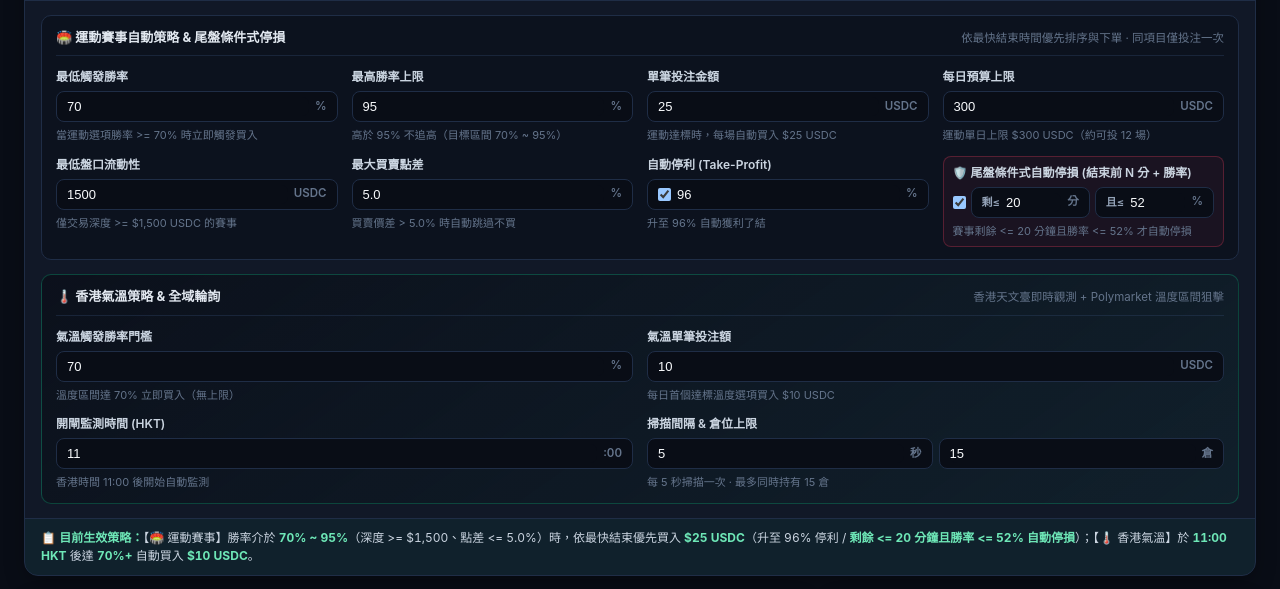
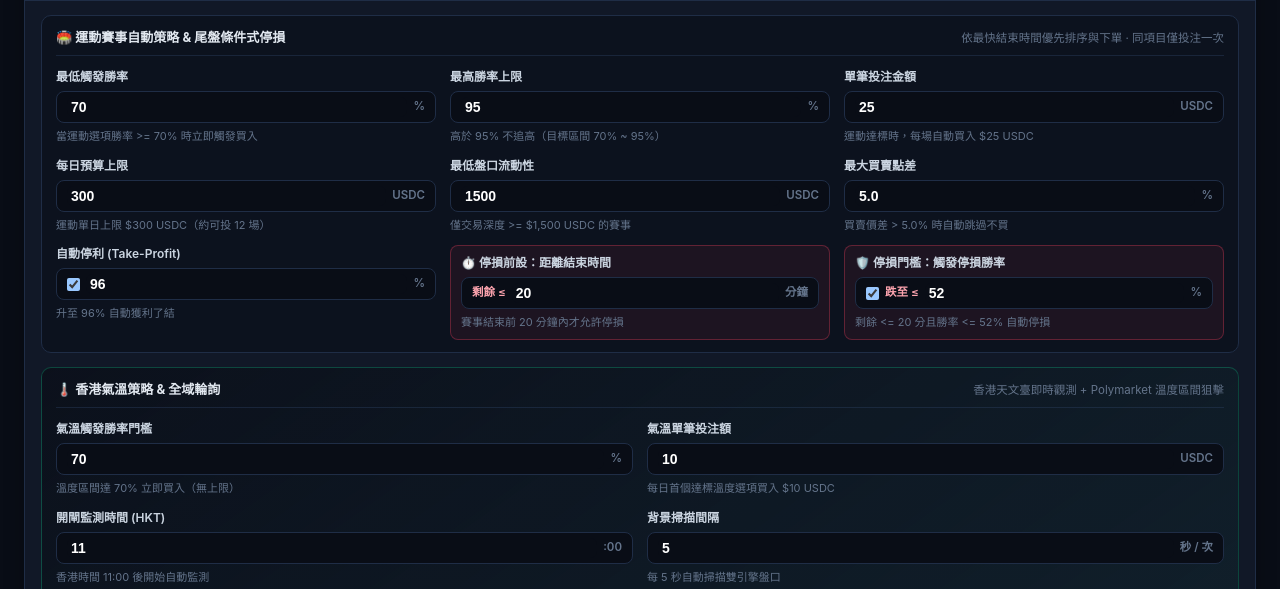
Before and after one commit to jimlau0115/polysports-autobot, a plain HTML site: page static/index.html in a window 1280 px wide. Shown: the part 356-945 px from the top of the page. Drawn offline with Linux system fonts and the light colour scheme; no server answers.

Commit message:
Give stop-loss minutes and stop-loss probability dedicated spacious fields in 3x3 sports grid

```diff
--- a/static/app.js
+++ b/static/app.js
@@ -454,6 +454,12 @@
         ? `升至 ${tpProbStr}% 自動獲利了結`
         : "自動停利已關閉（持有至結算或手動平倉）";
     }
+    if ($("desc-sl-minutes")) {
+      $("desc-sl-minutes").textContent =
+        slMinutes > 0
+          ? `賽事結束前 ${slMinutes} 分鐘內才允許停損`
+          : "已設為 0 分鐘（不限時間皆可觸發停損）";
+    }
     if ($("desc-sl-prob")) {
       $("desc-sl-prob").textContent = slConditionText;
     }
@@ -465,6 +471,9 @@
     }
     if ($("desc-hk-gatehour")) {
       $("desc-hk-gatehour").textContent = `香港時間 ${hkGateStr} 後開始自動監測`;
+    }
+    if ($("desc-scan-interval")) {
+      $("desc-scan-interval").textContent = `每 ${scanSec} 秒自動掃描雙引擎盤口`;
     }
     if ($("desc-scan-positions")) {
       $("desc-scan-positions").textContent = `每 ${scanSec} 秒掃描一次 · 最多同時持有 ${maxPos} 倉`;
--- a/static/index.html
+++ b/static/index.html
@@ -5,7 +5,7 @@
   <meta name="viewport" content="width=device-width, initial-scale=1.0" />
   <meta name="color-scheme" content="dark" />
   <title>PolyQuant 雙引擎量化終端 | Polymarket 運動賽事 &amp; 香港每日最高氣溫自動交易</title>
-  <link rel="stylesheet" href="/static/styles.css?v=20261120_v4" />
+  <link rel="stylesheet" href="/static/styles.css?v=20261120_v5" />
 </head>
 <body>
   <!-- =================================================================== -->
@@ -252,21 +252,24 @@
             </div>
 
             <div class="field-group field-group-sl-highlight">
-              <label for="cfg-sl-prob">🛡️ 尾盤條件式自動停損 (結束前 N 分 + 勝率)</label>
-              <div class="input-sl-combo">
+              <label for="cfg-sl-minutes">⏱️ 停損前設：距離結束時間</label>
+              <div class="input-with-unit" title="僅當賽事距離結束剩餘分鐘數 <= 此值時才允許啟動自動停損 (設為 0 代表不限時間)">
+                <span class="unit-prefix">剩餘 &le;</span>
+                <input type="number" id="cfg-sl-minutes" min="0" max="1440" step="1" value="20" required />
+                <span class="unit">分鐘</span>
+              </div>
+              <small id="desc-sl-minutes">賽事結束前 20 分鐘內才允許停損</small>
+            </div>
+
+            <div class="field-group field-group-sl-highlight">
+              <label for="cfg-sl-prob">🛡️ 停損門檻：觸發停損勝率</label>
+              <div class="input-with-unit" title="當進入尾盤時間窗口且勝率跌至此百分比或以下時，自動停損平倉">
                 <input type="checkbox" id="cfg-sl-enabled" checked title="啟用自動停損" />
-                <div class="input-with-unit" title="僅當賽事距離結束剩餘分鐘數 <= 此值時才啟動停損 (設為 0 則不限時間)">
-                  <span class="unit-prefix">剩≤</span>
-                  <input type="number" id="cfg-sl-minutes" min="0" max="1440" step="1" value="20" required />
-                  <span class="unit">分</span>
-                </div>
-                <div class="input-with-unit" title="當勝率跌至此百分比或以下時觸發停損">
-                  <span class="unit-prefix">且≤</span>
+                <span class="unit-prefix">跌至 &le;</span>
                 <input type="number" id="cfg-sl-prob" min="5" max="69" step="1" value="52" required />
                 <span class="unit">%</span>
               </div>
-              </div>
-              <small id="desc-sl-prob">賽事剩餘 &lt;= 20 分鐘且勝率 &lt;= 52% 才自動停損</small>
+              <small id="desc-sl-prob">剩餘 &lt;= 20 分且勝率 &lt;= 52% 自動停損</small>
             </div>
           </div>
         </div>
@@ -306,16 +309,19 @@
             </div>
 
             <div class="field-group">
-              <label for="cfg-scan-interval">掃描間隔 &amp; 倉位上限</label>
-              <div class="input-dual-inline">
+              <label for="cfg-scan-interval">背景掃描間隔</label>
               <div class="input-with-unit">
                 <input type="number" id="cfg-scan-interval" min="2" max="120" step="1" value="5" required title="背景掃描間隔(秒)" />
-                  <span class="unit">秒</span>
+                <span class="unit">秒 / 次</span>
               </div>
+              <small id="desc-scan-interval">每 5 秒自動掃描雙引擎盤口</small>
+            </div>
+
+            <div class="field-group" style="grid-column: 1 / -1;">
+              <label for="cfg-max-positions">最大同時持倉上限</label>
               <div class="input-with-unit">
                 <input type="number" id="cfg-max-positions" min="1" max="100" step="1" value="15" required title="最大同時持倉數" />
-                  <span class="unit">倉</span>
-                </div>
+                <span class="unit">筆活躍持倉</span>
               </div>
               <small id="desc-scan-positions">每 5 秒掃描一次 · 最多同時持有 15 倉</small>
             </div>
@@ -656,6 +662,6 @@
     </div>
   </dialog>
 
-  <script src="/static/app.js?v=20261120_v4" defer></script>
+  <script src="/static/app.js?v=20261120_v5" defer></script>
 </body>
 </html>
--- a/static/styles.css
+++ b/static/styles.css
@@ -487,7 +487,12 @@ html, body {
 
 .input-with-unit input[type="number"] {
   border: none;
-  padding: 2px 0;
+  padding: 2px 4px;
+  min-width: 60px;
+  flex: 1;
+  font-size: 14px;
+  font-weight: 700;
+  color: #ffffff;
 }
 
 .input-with-unit input:user-invalid {
@@ -1447,7 +1452,7 @@ html, body {
 }
 
 .strategy-subgrid-sports {
-  grid-template-columns: repeat(4, minmax(0, 1fr));
+  grid-template-columns: repeat(3, minmax(0, 1fr));
 }
 
 .strategy-subgrid-hk {
@@ -1468,22 +1473,15 @@ html, body {
 }
 
 .field-group-sl-highlight {
-  background: rgba(244, 63, 94, 0.06);
-  border: 1px solid rgba(244, 63, 94, 0.28);
+  background: rgba(244, 63, 94, 0.07);
+  border: 1px solid rgba(244, 63, 94, 0.32);
   border-radius: 8px;
-  padding: 7px 9px;
-}
-
-.input-sl-combo {
-  display: grid;
-  grid-template-columns: auto 1fr 1fr;
-  align-items: center;
-  gap: 5px;
+  padding: 8px 10px;
 }
 
 .unit-prefix {
-  font-size: 11px;
-  color: var(--text-secondary);
+  font-size: 11.5px;
+  color: #fda4af;
   font-weight: 600;
   white-space: nowrap;
 }
```
Lines whose indentation alone changed are shown as unchanged.
